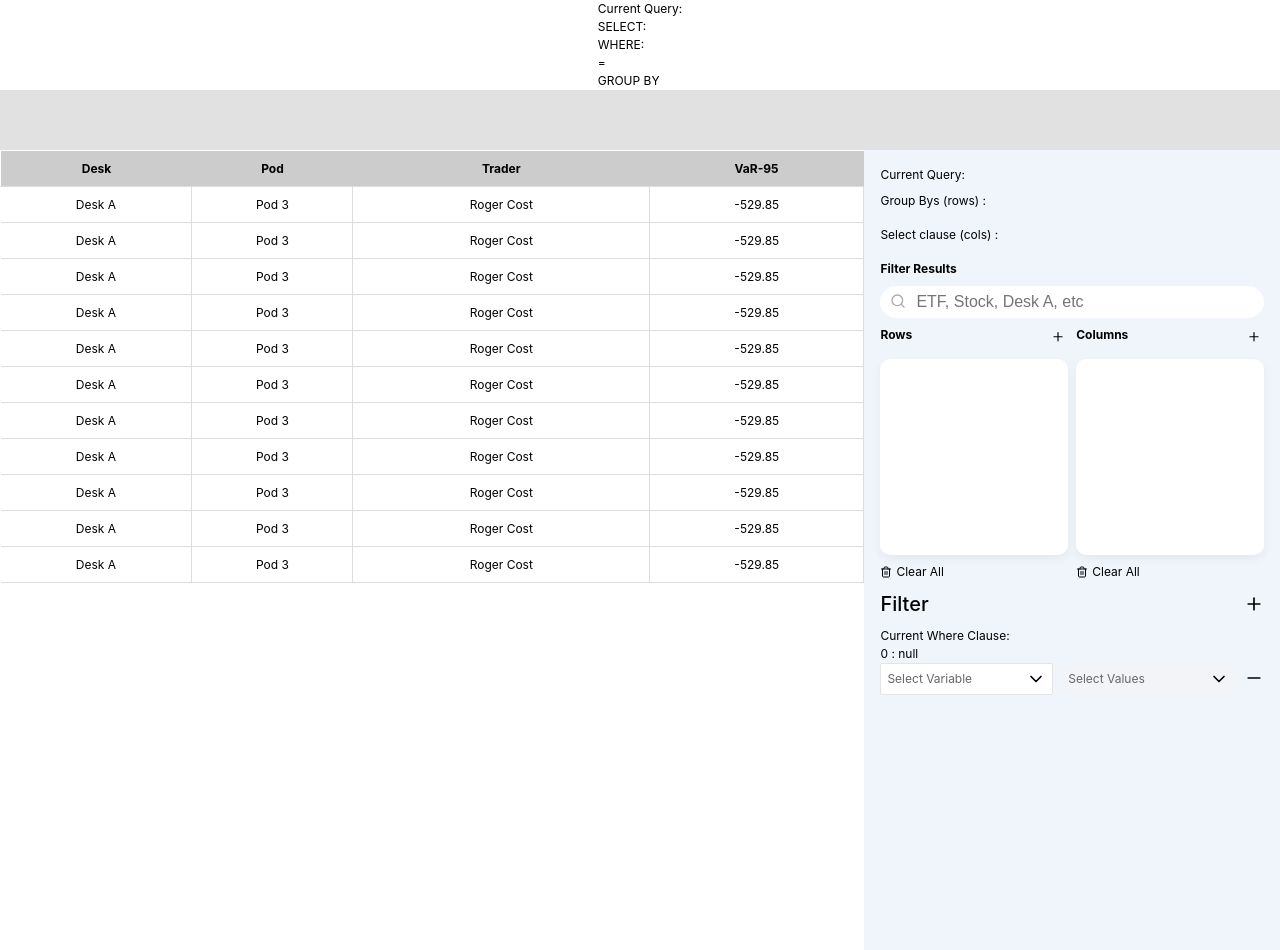
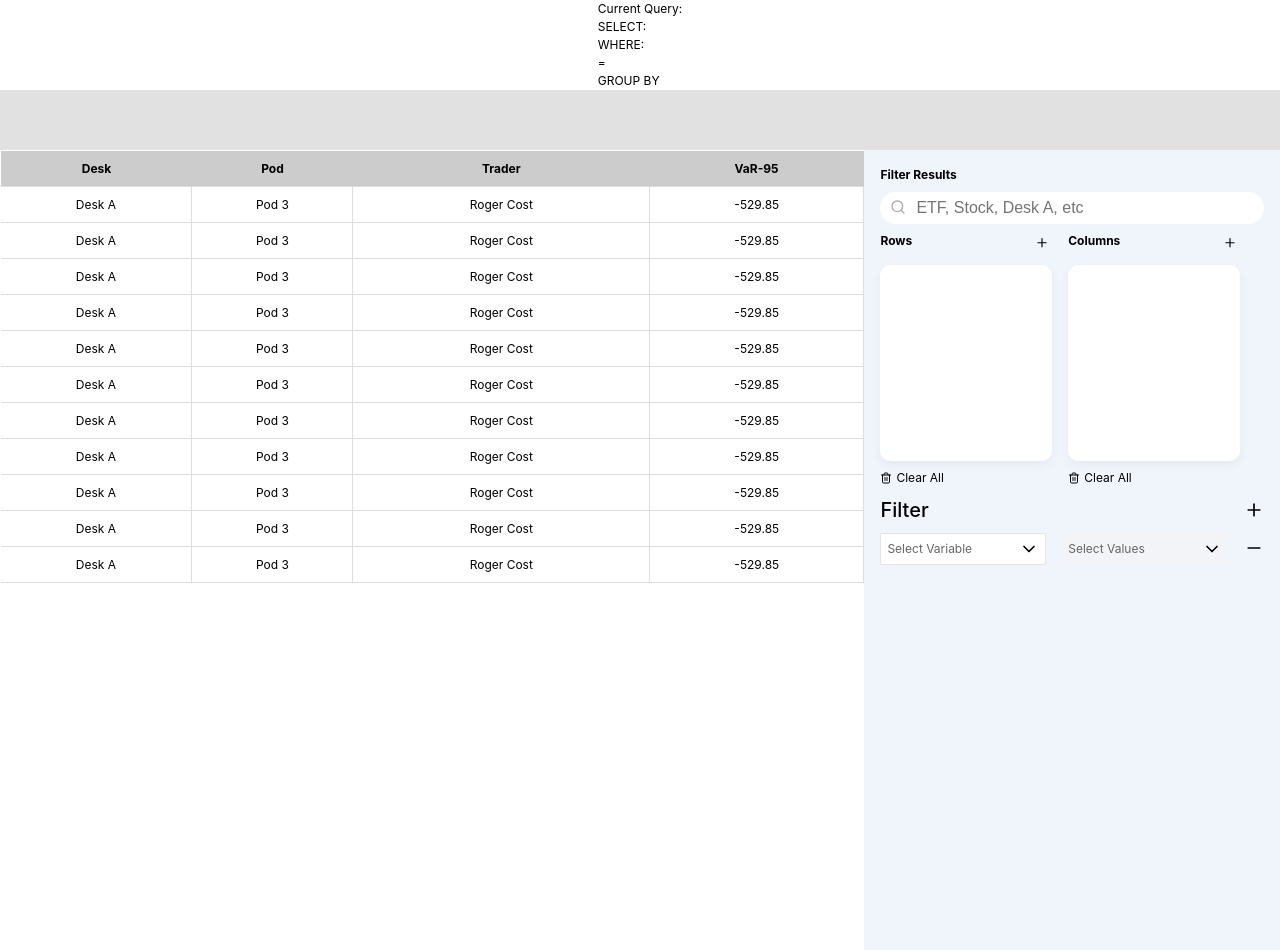
Before and after one commit to wizhaaa/fantastic-chainsaw, a React (Vite) app in the folder client/: page /dashboard in a window 1280 px wide. Built offline with nearby package versions, Linux system fonts and the light colour scheme.

Commit message:
clean up side bar

```diff
--- a/client/src/Controls.tsx
+++ b/client/src/Controls.tsx
@@ -169,11 +169,6 @@ export const Controls = (props: PropsType) => {
         setCurrTable={setColsTable}
         otherTable={rowsTable}
       />
-      <div> Current Query: </div>
-      <div> Group Bys (rows) : </div>
-      <div> {rows.map((row) => `[${row.value}]`)}</div>
-      <div> Select clause (cols) : </div>
-      <div> {columns.map((col) => `[${col.value}]`)}</div>
 
       <div className={styles.title}> Filter Results </div>
       <div className={styles.searchcontainer}>
--- a/client/src/Filters.tsx
+++ b/client/src/Filters.tsx
@@ -230,18 +230,6 @@ export const Filters = (props: Props) => {
           onClick={addFilterRow}
         />
       </div>
-      <div> Current Where Clause: </div>
-      <div>
-        {filterRows.map((filter, i) => (
-          <div key={filter.variable?.value}>
-            <div>
-              {i} : {filter.variable?.value || "null"}
-            </div>
-            <div>{filter.values.map((val) => val).join(", ")}</div>
-          </div>
-        ))}
-      </div>
-
       <div className={styles.filtercol}>
         {filterRows.map((row, i) => {
           return (
--- a/client/src/controls.module.css
+++ b/client/src/controls.module.css
@@ -14,7 +14,8 @@
   display: flex;
   flex-flow: row nowrap;
 
-  gap: 8px;
+  gap: 16px;
+  padding-right: 24px;
 }
 
 .column {
--- a/client/src/filters.module.css
+++ b/client/src/filters.module.css
@@ -11,7 +11,7 @@
 .row {
   display: flex;
   flex-flow: row nowrap;
-  gap: 8px;
+  gap: 16px;
 }
 
 .filtercol {
@@ -40,8 +40,8 @@
   flex-flow: row nowrap;
   align-items: center;
   justify-content: space-between;
-  /* width: 100%; */
-  width: 173px;
+  width: 100%;
+  /* width: 173px; */
 }
 
 .dropdown-disabled {
```
